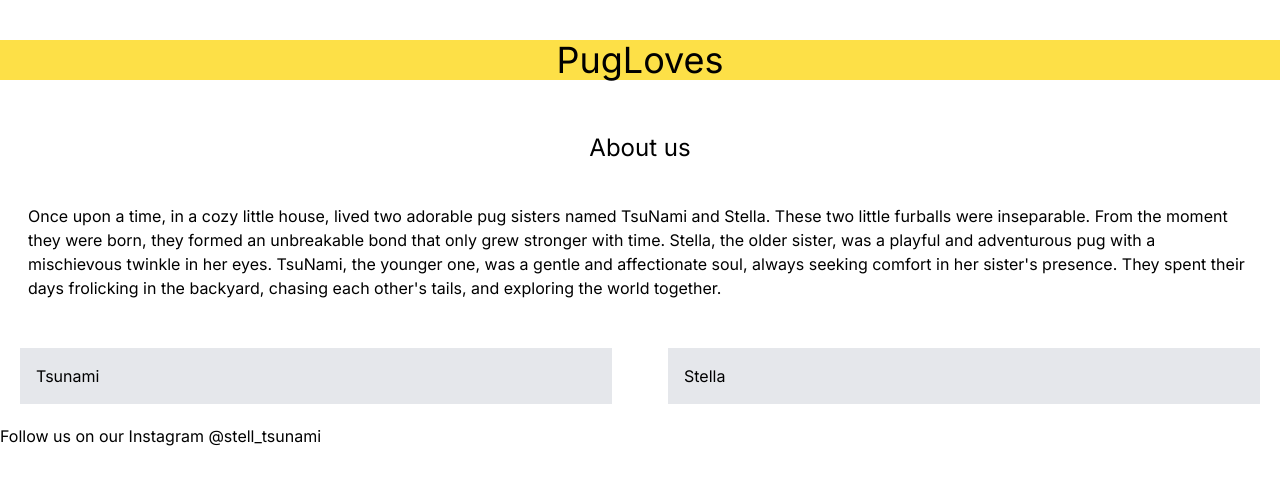
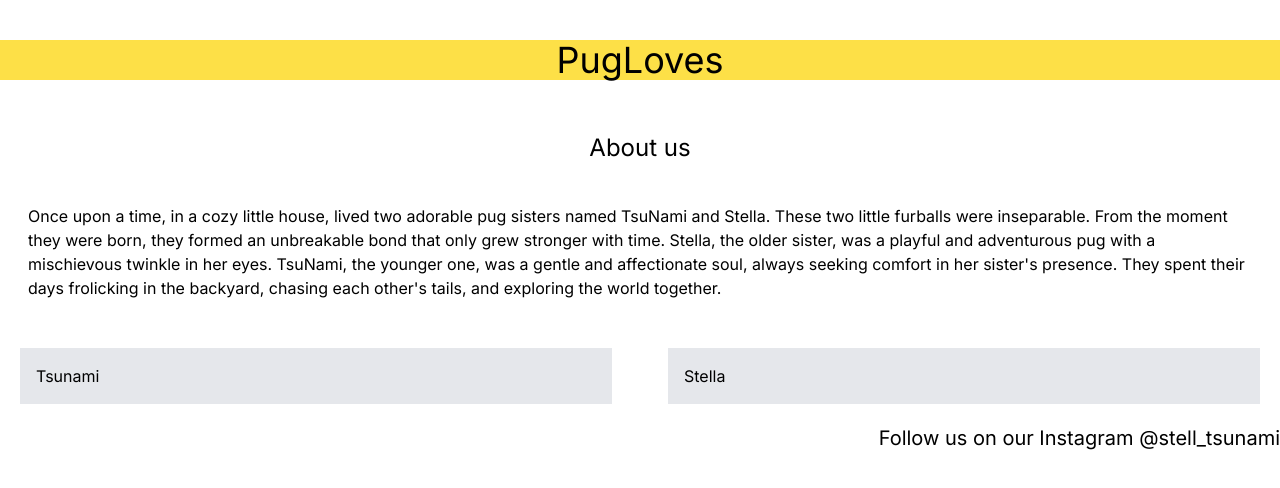
Before and after one commit to Bovdaboat/pugwholovehugs, a Next.js app: page / in a window 1280 px wide. Shown: the top 488 px of the page. Built offline with nearby package versions, Linux system fonts and the light colour scheme.

Commit message:
getting the Footer.tsx

```diff
--- a/src/app/shared/Footer.tsx
+++ b/src/app/shared/Footer.tsx
@@ -4,8 +4,12 @@ import React from 'react'
 const Footer = () => {
     return (
         <>
-    <div>Follow us on our Instagram @stell_tsunami</div>
-          </>
+            <div className="flex justify-end text-xl">
+    <h1>Follow us on our Instagram @stell_tsunami</h1>
+            </div>
+            </>
+
+
     )
 }
 
```
